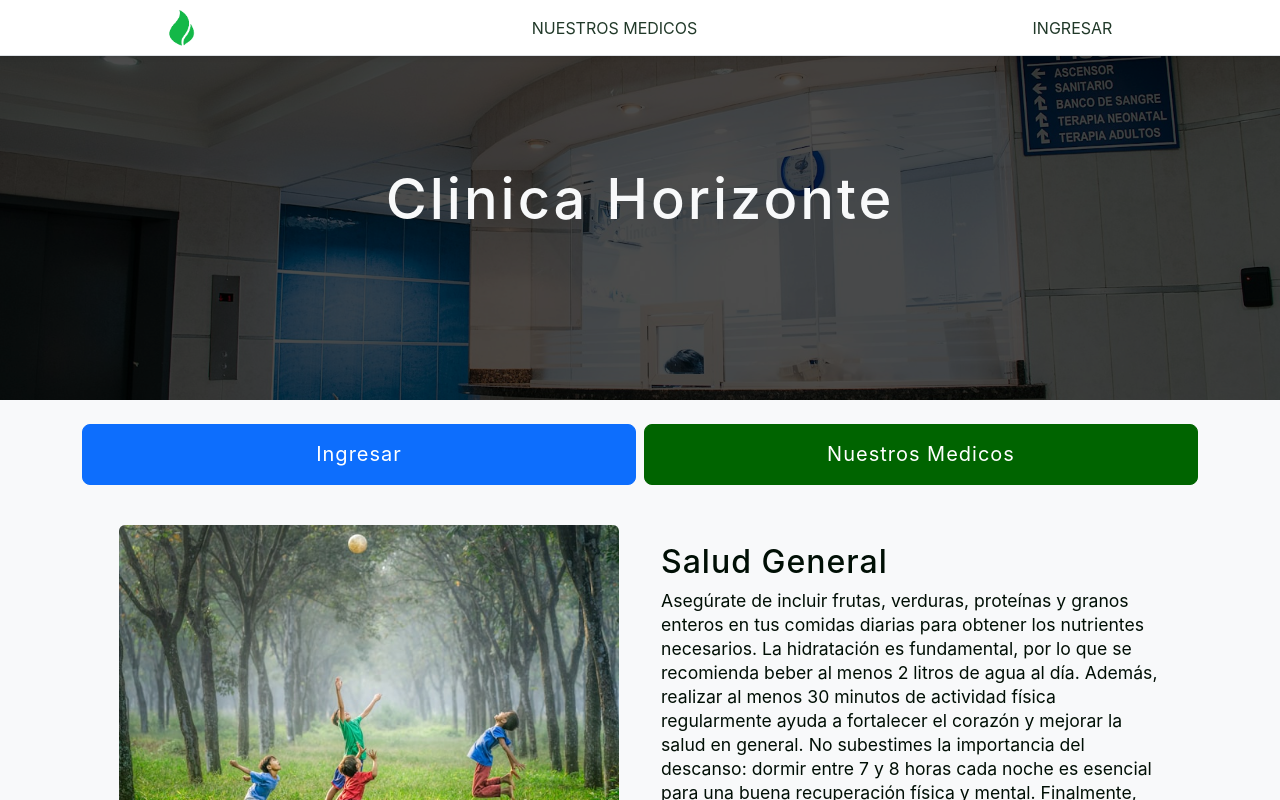
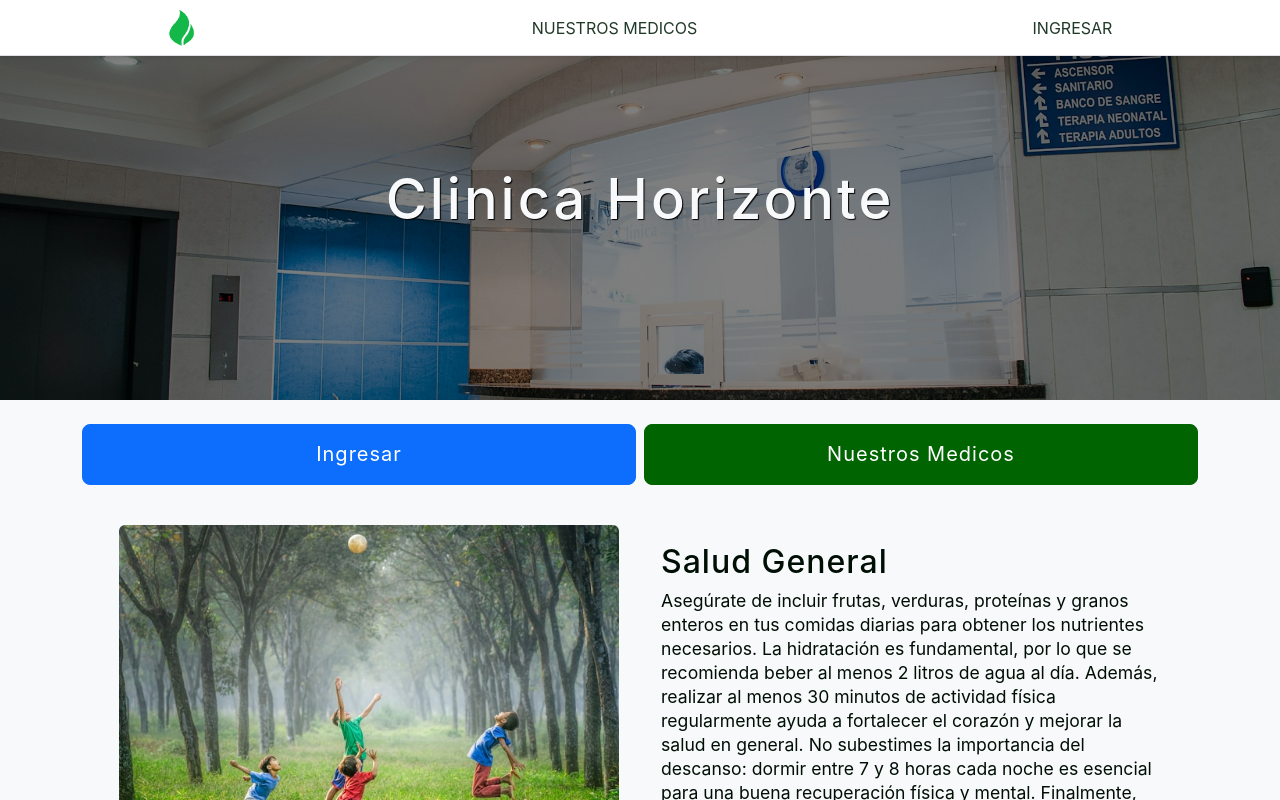
Before and after one commit to sebast825/medical-scheduling-fe, a React (Create React App) app: page / in a window 1280 px wide. Shown: the top 800 px of the page. Built offline with nearby package versions, Linux system fonts and the light colour scheme; a web font is replaced by a local one.

Commit message:
.miniOpening .overlay

```diff
--- a/src/Components/General/Opening/Opening.scss
+++ b/src/Components/General/Opening/Opening.scss
@@ -23,12 +23,16 @@
   left: 0;
   width: 100%;
   height: 100%;
-  background: rgba(0, 0, 0, 0.7);
+  background: rgba(#000, 0.5);
   display: flex;
   align-items: center;
   justify-content: center;
+
 }
+.miniOpening .overlay{
+  background: rgba(#000, 0.7);
 
+}
 .text-content {
   text-align: center;
   color: $color-white;
@@ -36,6 +40,7 @@
 
 .title {
   font-size: $size-large;
+  text-shadow: 1px 1px 1px #000;
   margin: 0;
   letter-spacing: 3px;
   @include respond(mobile) {
@@ -55,6 +60,7 @@
 
 .miniOpening{
   height: 25vh;
+
   @include respond(mobile) {
     height: 25vh;
   }
--- a/src/hooks/Usuario/usePacienteAndUsuarioCreate.tsx
+++ b/src/hooks/Usuario/usePacienteAndUsuarioCreate.tsx
@@ -195,7 +195,8 @@ function usePacienteAndUsuarioCreate() {
         return response;
       } catch (err: any) {
         console.log(err)
-             error(err.response.data.Message);
+        //.response.data.Message
+             error(handleHttpError(err));
 
       }
     },
--- a/src/pages/paciente/CrearUsuarioAndPaciente.tsx
+++ b/src/pages/paciente/CrearUsuarioAndPaciente.tsx
@@ -27,7 +27,6 @@ function CrearUsuarioAndPaciente() {
     showCreateModal();
   }, []);
 
-  const { error } = useToastit();
 
 
 
```
